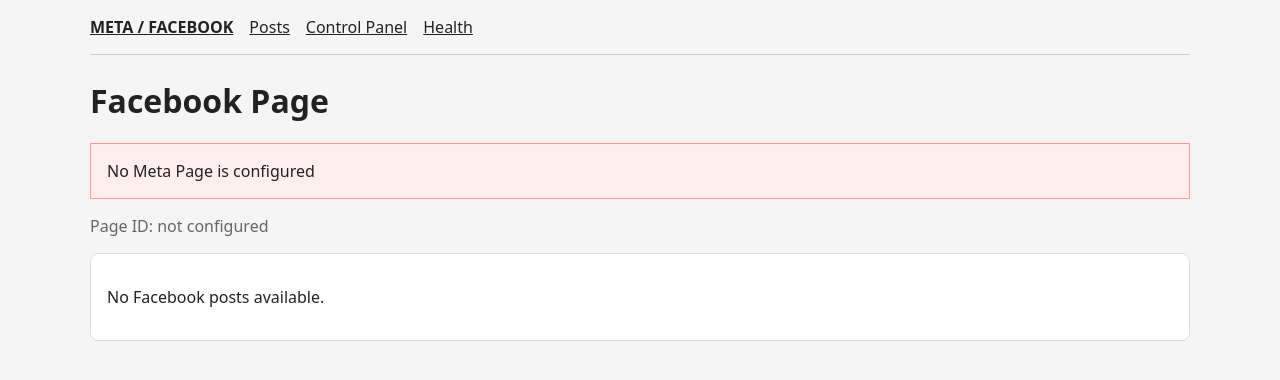
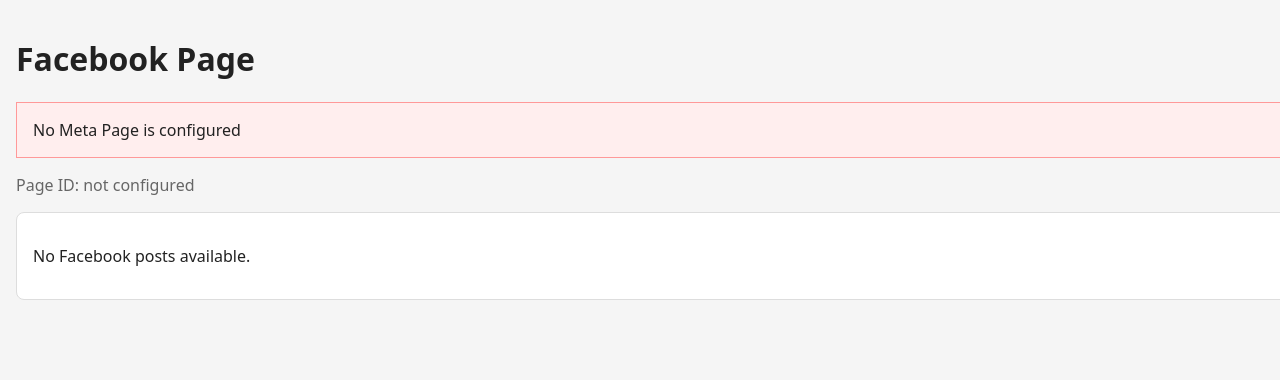
Before and after one commit to jmcausey/meta, a Flask app: page / in a window 1280 px wide. Shown: the top 380 px of the page. Run offline with Flask 3, Linux system fonts and the light colour scheme; parts of the project's set-up code (start-up, migrations or seed data) failed here and were passed over; some libraries are stand-ins or nearby versions.

Commit message:
Make service content fill embedded frame without its own scrolling

```diff
--- a/templates/base.html
+++ b/templates/base.html
@@ -3,14 +3,10 @@
 <meta charset="utf-8"><meta name="viewport" content="width=device-width,initial-scale=1">
 <meta http-equiv="refresh" content="900"><title>{% block title %}Meta{% endblock %}</title>
 <style>
-body{font-family:system-ui,sans-serif;max-width:1100px;margin:auto;padding:1rem;background:#f5f5f5;color:#222}
+body{font-family:system-ui,sans-serif;width:100%;max-width:none;margin:0;padding:1rem;background:#f5f5f5;color:#222;overflow-y:hidden}
 nav{display:flex;gap:1rem;align-items:center;border-bottom:1px solid #ccc;padding-bottom:1rem;margin-bottom:1.5rem}
 a{color:inherit}.grid{display:grid;grid-template-columns:repeat(auto-fit,minmax(280px,1fr));gap:1rem}
 article{background:white;border:1px solid #ddd;border-radius:8px;padding:1rem}
 img{max-width:100%;height:auto;border-radius:6px}.muted{color:#666}.error{background:#fee;padding:1rem;border:1px solid #f99}
 </style></head><body>
-<nav><strong><a href="{{ url_for('meta.index') }}">META / FACEBOOK</a></strong>
-<a href="{{ url_for('meta.index') }}">Posts</a>
-<a href="{{ url_for('meta.control') }}">Control Panel</a>
-<a href="{{ url_for('meta.health') }}">Health</a></nav>
 {% block content %}{% endblock %}</body></html>
```
